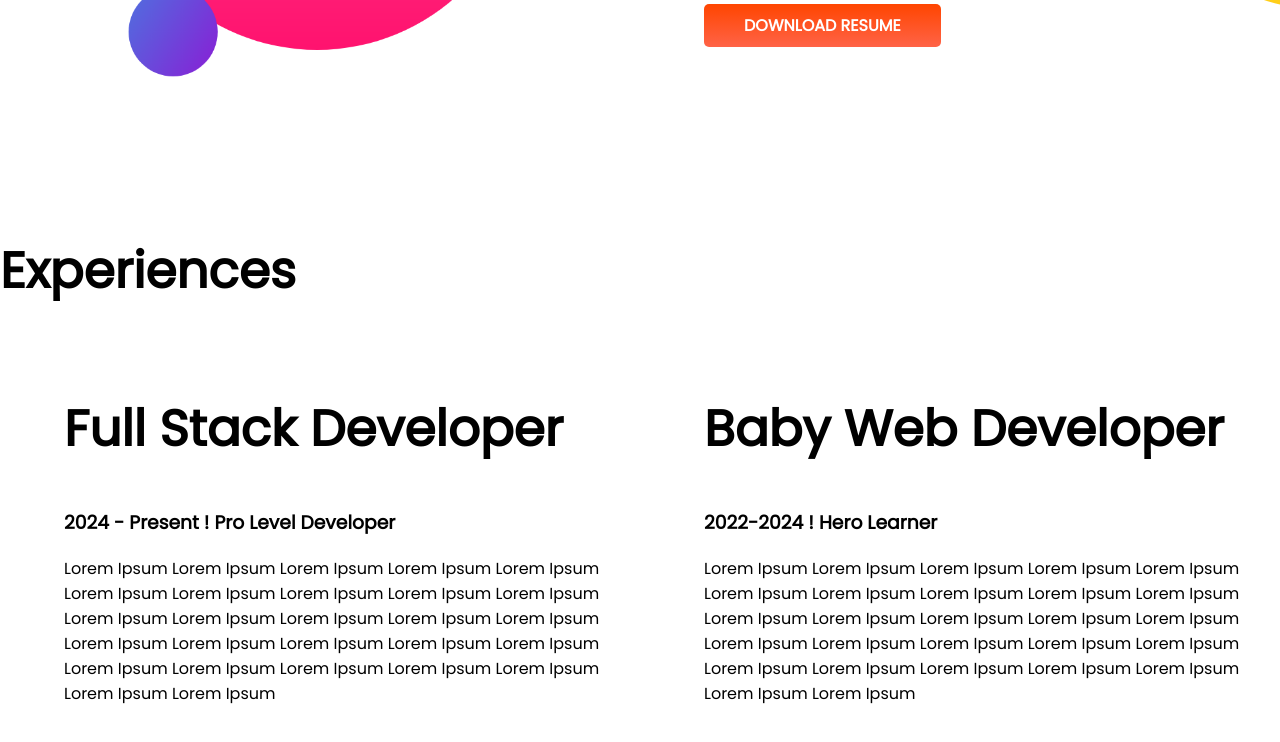
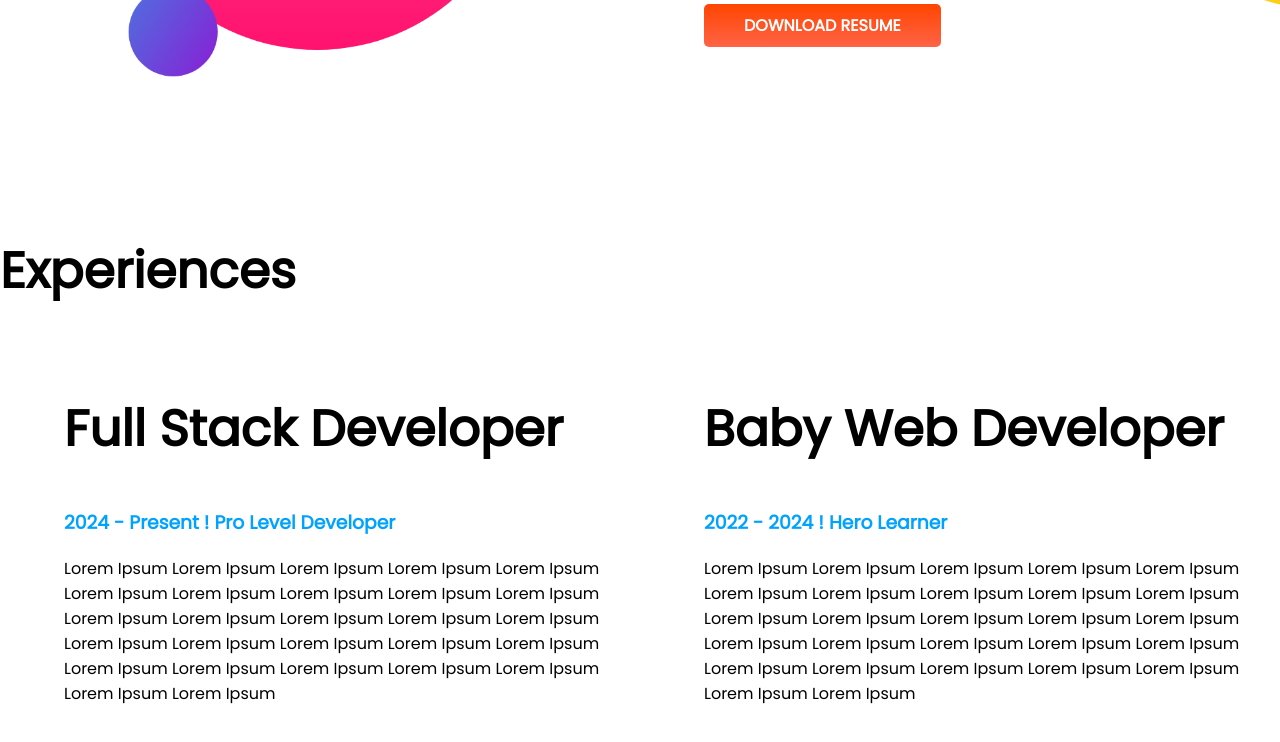
Before and after one commit to rimielezabeth180/developer-portfolio, a plain HTML site: page index.html in a window 1280 px wide. Shown: the part 1029-1771 px from the top of the page. Drawn offline with Linux system fonts and the light colour scheme.

Commit message:
Color renamed to rgb

```diff
--- a/index.html
+++ b/index.html
@@ -16,7 +16,7 @@
     <section class="top-banner flexible-container">
         <div class="half-width">
             <h1>Welcome To</h1>
-            <h1><span class="aqua-color">Rimi Elezabeth</span> World!</h1>
+            <h1><span class="rgb-color">Rimi Elezabeth</span> World!</h1>
             <h3>Web Developer</h3>
             <p>Lorem Ipsum Lorem Ipsum Lorem Ipsum Lorem Ipsum Lorem Ipsum Lorem Ipsum Lorem
                 Ipsum Lorem Ipsum Lorem Ipsum Lorem Ipsum Lorem Ipsum Lorem Ipsum Lorem Ipsum
@@ -50,7 +50,7 @@
         <div class="flexible-container">
             <div class="half-width">
                 <h1>Full Stack Developer</h1>
-                <h3>2024 - Present ! Pro Level Developer</h3>
+                <h3 class="rgb-color">2024 - Present ! Pro Level Developer</h3>
                 <p>Lorem Ipsum Lorem Ipsum Lorem Ipsum Lorem Ipsum Lorem Ipsum Lorem Ipsum Lorem
                     Ipsum Lorem Ipsum Lorem Ipsum Lorem Ipsum Lorem Ipsum Lorem Ipsum Lorem Ipsum
                     Lorem Ipsum Lorem Ipsum Lorem Ipsum Lorem Ipsum Lorem Ipsum Lorem Ipsum Lorem
@@ -59,7 +59,7 @@
             </div>
             <div class="half-width">
                 <h1>Baby Web Developer</h1>
-                <h3>2022-2024 ! Hero Learner</h3>
+                <h3 class="rgb-color">2022 - 2024 ! Hero Learner</h3>
                 <p>Lorem Ipsum Lorem Ipsum Lorem Ipsum Lorem Ipsum Lorem Ipsum Lorem Ipsum Lorem
                     Ipsum Lorem Ipsum Lorem Ipsum Lorem Ipsum Lorem Ipsum Lorem Ipsum Lorem Ipsum
                     Lorem Ipsum Lorem Ipsum Lorem Ipsum Lorem Ipsum Lorem Ipsum Lorem Ipsum Lorem
--- a/style.css
+++ b/style.css
@@ -5,7 +5,7 @@ body{
 h1{
     font-size: 50px;
 }
-.aqua-color{
+.rgb-color{
     color:rgb(0, 162, 255);
 }
 .flexible-container{
```
